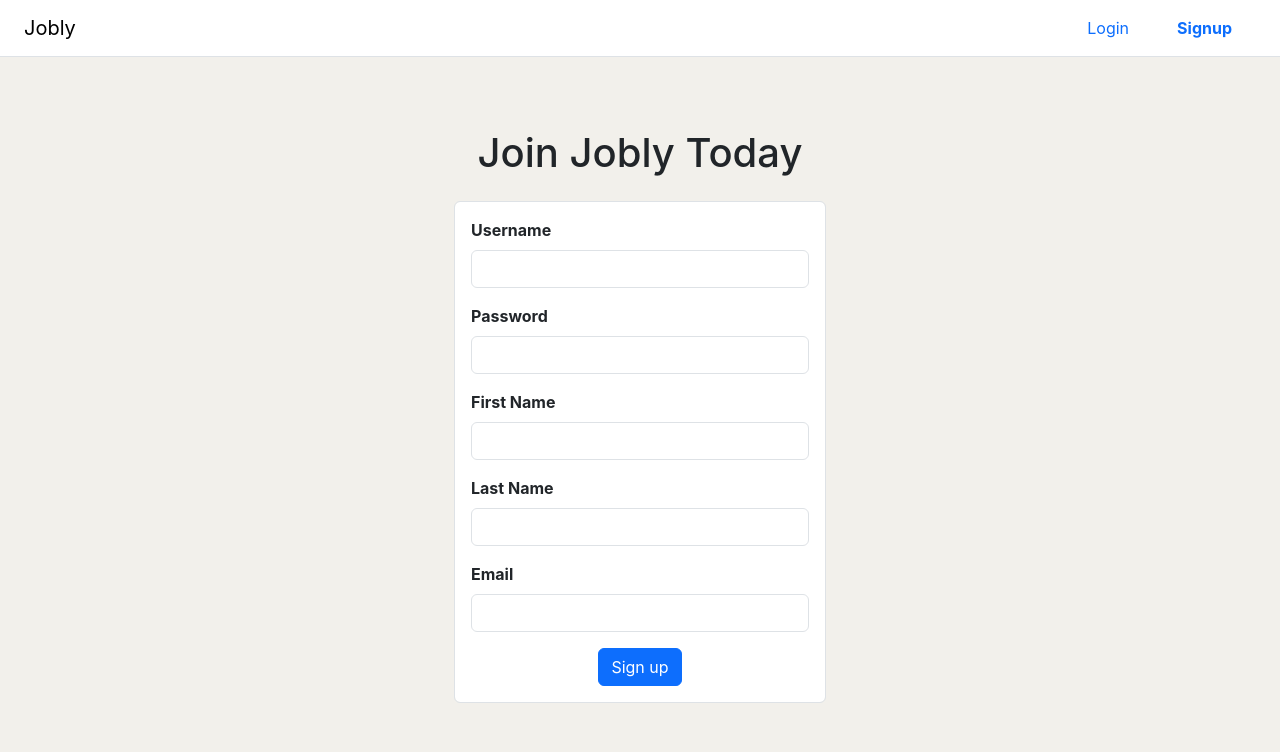
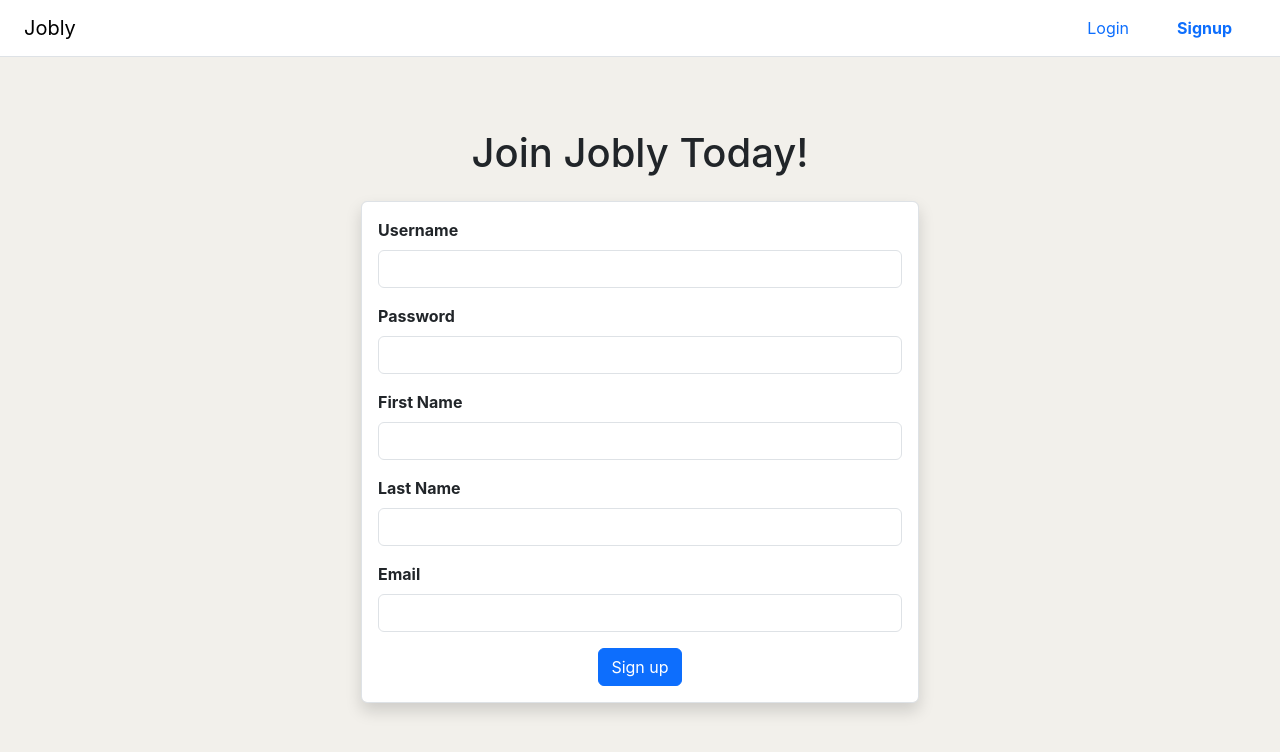
Before and after one commit to johnalmodovar/Jobly, a React (Create React App) app in the folder frontend-jobly/: page /signup in a window 1280 px wide. Shown: the top 752 px of the page. Built offline with nearby package versions, Linux system fonts and the light colour scheme; no server answers.

Commit message:
added shadows to component cards

```diff
--- a/frontend-jobly/src/components/company/CompanyCard.css
+++ b/frontend-jobly/src/components/company/CompanyCard.css
@@ -3,10 +3,10 @@
   max-width: 55rem;
 }
 
-.CompanyCard:hover {
+/* .CompanyCard:hover {
   background-color: rgb(238, 238, 238);
   box-shadow: 0.3rem 0.4rem rgba(0, 0, 0, 0.05);
-}
+} */
 
 .company-logo {
   position: absolute;
--- a/frontend-jobly/src/components/company/CompanyCard.js
+++ b/frontend-jobly/src/components/company/CompanyCard.js
@@ -11,7 +11,7 @@ import "./CompanyCard.css";
 */
 function CompanyCard({ company }) {
   return (
-    <div className="CompanyCard container col card my-2 p-2 d-flex">
+    <div className="CompanyCard container col card my-2 p-2 d-flex shadow p-3 mb-5 bg-white rounded">
       {company.logoUrl &&
         <img
           className="company-logo"
--- a/frontend-jobly/src/components/job/JobCard.css
+++ b/frontend-jobly/src/components/job/JobCard.css
@@ -3,13 +3,9 @@
   max-width: 25rem;
 }
 
-.JobCard:hover {
+/* .JobCard:hover {
   background-color: rgb(238, 238, 238);
   box-shadow: 0.3rem 0.4rem rgba(0, 0, 0, 0.05);
-}
-/*
-.JobCard button:hover {
-  content: "Unapply";
 } */
 
 .apply-button {
--- a/frontend-jobly/src/components/job/JobCard.js
+++ b/frontend-jobly/src/components/job/JobCard.js
@@ -52,7 +52,7 @@ function JobCard({ job }) {
   }
 
   return (
-    <div className="JobCard container col card my-2 p-3 d-flex">
+    <div className="JobCard container col card my-2 p-3 d-flex shadow p-3 mb-5 bg-white rounded">
       <div className="card-body">
         <h4>{job.title}</h4>
         <h5>{job.companyName}</h5>
--- a/frontend-jobly/src/pages/auth/LoginForm.js
+++ b/frontend-jobly/src/pages/auth/LoginForm.js
@@ -49,9 +49,9 @@ function LoginForm({ login }) {
   }
 
   return (
-    <div className="LoginForm col-md-4 m-5">
+    <div className="LoginForm col-md-6 m-5">
       <h1>Sign in to Jobly</h1>
-      <form onSubmit={handleSubmit} className="form-control p-3 my-4">
+      <form onSubmit={handleSubmit} className="form-control p-3 my-4 shadow p-3 mb-5 bg-white rounded">
         <div className="mb-3 text-start">
           <label className="form-label" htmlFor="username">Username</label>
           <input
--- a/frontend-jobly/src/pages/auth/SignupForm.js
+++ b/frontend-jobly/src/pages/auth/SignupForm.js
@@ -54,9 +54,9 @@ function SignupForm({ signup }) {
   }
 
   return (
-    <div className="SignupForm col-md-4 m-5">
-      <h1>Join Jobly Today</h1>
-      <form onSubmit={handleSubmit} className="form-control p-3 my-4">
+    <div className="SignupForm col-md-6 m-5">
+      <h1>Join Jobly Today!</h1>
+      <form onSubmit={handleSubmit} className="form-control p-3 my-4 shadow p-3 mb-5 bg-white rounded">
         <div className="mb-3 text-start">
           <label className="form-label" htmlFor="username">Username</label>
           <input
```
